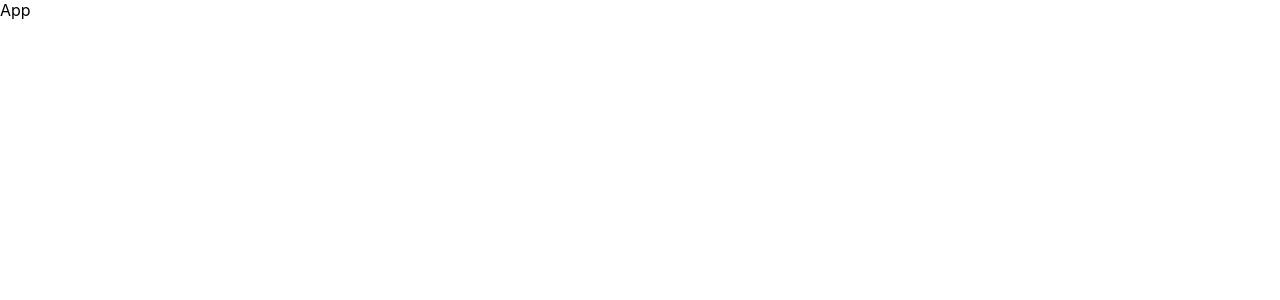
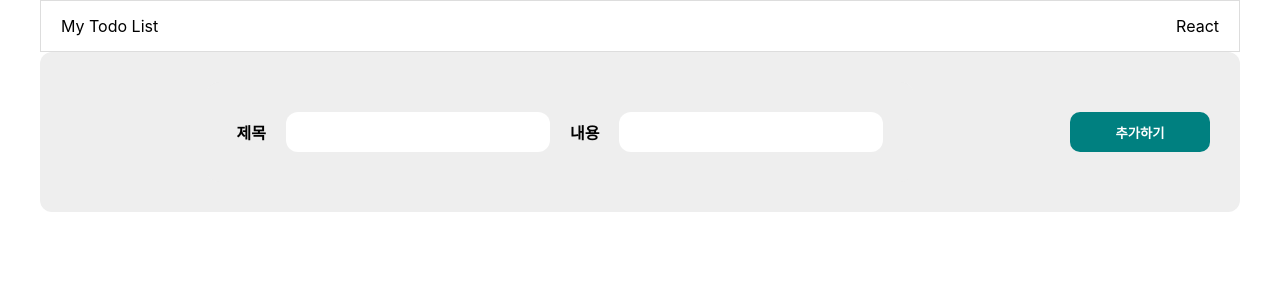
Before and after one commit to dragonrain5761/prac-todolist, a React (Create React App) app: page / in a window 1280 px wide. Shown: the top 300 px of the page. Built offline with nearby package versions, Linux system fonts and the light colour scheme.

Commit message:
UI 구현

```diff
--- a/src/App.css
+++ b/src/App.css
@@ -1,38 +1,110 @@
-.App {
-  text-align: center;
+.layout {
+  margin: 0 auto;
+  max-width: 1200px;
+  min-width: 800px;
 }
 
-.App-logo {
-  height: 40vmin;
-  pointer-events: none;
+.container {
+  align-items: center;
+  border: 1px solid #ddd;
+  display: flex;
+  height: 50px;
+  justify-content: space-between;
+  padding: 0 20px;
 }
 
-@media (prefers-reduced-motion: no-preference) {
-  .App-logo {
-    animation: App-logo-spin infinite 20s linear;
-  }
+.add-form {
+  background-color: #eee;
+  border-radius: 12px;
+  justify-content: space-between;
+  margin: 0 auto;
+  padding: 30px;
 }
 
-.App-header {
-  background-color: #282c34;
-  min-height: 100vh;
+.add-form,
+.input-group {
+  align-items: center;
   display: flex;
-  flex-direction: column;
-  align-items: center;
-  justify-content: center;
-  font-size: calc(10px + 2vmin);
-  color: white;
+  gap: 20px;
 }
 
-.App-link {
-  color: #61dafb;
+.input-group {
+  background-color: #eee;
+  border-radius: 12px;
+  justify-content: space-between;
+  margin: 0 auto;
+  padding: 30px;
 }
 
-@keyframes App-logo-spin {
-  from {
-    transform: rotate(0deg);
-  }
-  to {
-    transform: rotate(360deg);
-  }
+.form-label {
+  font-size: 16px;
+  font-weight: 700;
 }
+
+.add-input {
+  border: none;
+  border-radius: 12px;
+  height: 40px;
+  padding: 0 12px;
+  width: 240px;
+}
+
+.add-button {
+  background-color: teal;
+  border: none;
+  border-radius: 10px;
+  color: #fff;
+  font-weight: 700;
+  height: 40px;
+  width: 140px;
+}
+
+.list-container {
+  padding: 0 24px;
+}
+
+.h2 {
+  display: block;
+  font-size: 1.5em;
+  margin-block-start: 0.83em;
+  margin-block-end: 0.83em;
+  margin-inline-start: 0px;
+  margin-inline-end: 0px;
+  font-weight: bold;
+}
+
+.list-wrapper {
+  display: flex;
+  flex-wrap: wrap;
+  gap: 12px;
+}
+
+.todo-container {
+  border: 4px solid teal;
+  border-radius: 12px;
+  padding: 12px 24px 24px;
+  width: 270px;
+}
+
+.button-set {
+  display: flex;
+  gap: 10px;
+  margin-top: 24px;
+}
+
+.delete-button.button {
+  background-color: #fff;
+  border: 2px solid red;
+}
+.button {
+  border: none;
+  border-radius: 8px;
+  cursor: pointer;
+  height: 40px;
+  width: 50%;
+}
+
+.complete-button.button {
+  background-color: #fff;
+  border: 2px solid green;
+}
--- a/src/App.jsx
+++ b/src/App.jsx
@@ -1,7 +1,29 @@
 import React from "react";
+import "./App.css";
 
 function App() {
-  return <div>App</div>;
+  return (
+    <div className="layout">
+      <div className="container">
+        <div>My Todo List</div>
+        <div>React</div>
+      </div>
+      <form className="add-form">
+        <div className="input-group">
+          <label className="form-label">제목</label>
+          <input
+            type="text"
+            name="title"
+            className="add-input input-body"
+          ></input>
+          <label className="form-label">내용</label>
+          <input type="text" name="body" className="add-input"></input>
+        </div>
+        <button className="add-button">추가하기</button>
+      </form>
+      <div className="list-container"></div>
+    </div>
+  );
 }
 
 export default App;
```
Also changed, not shown: 1 other file (tests, documents, lock files or other folders).
